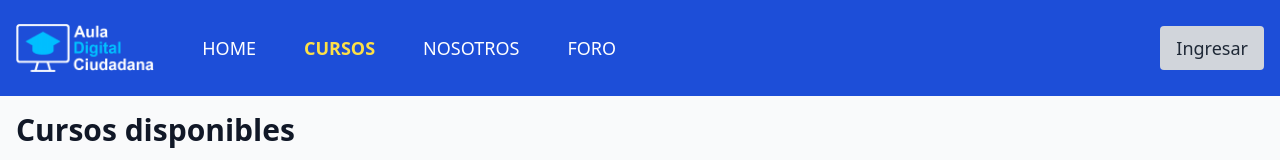
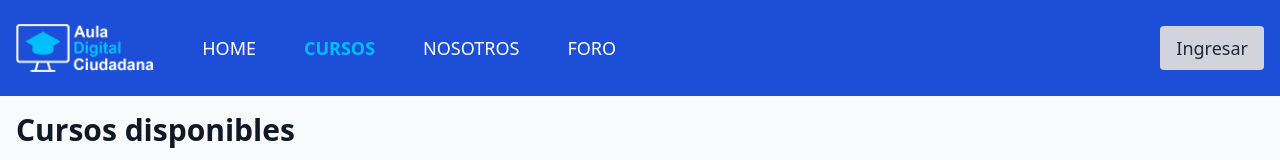
Before and after one commit to estebanaraoz/curso-webapp, a React (Vite) app: page /curso-webapp/cursos in a window 1280 px wide. Shown: the top 160 px of the page. Built offline with nearby package versions, Linux system fonts and the light colour scheme.

Commit message:
Use cyan for active nav links

```diff
--- a/src/components/Navbar.tsx
+++ b/src/components/Navbar.tsx
@@ -145,7 +145,7 @@ export default function Navbar() {
         <NavLink
           to="/"
           className={({ isActive }) =>
-            `block px-4 py-2 uppercase ${isActive ? 'font-semibold text-yellow-300' : ''}`}
+            `block px-4 py-2 uppercase ${isActive ? 'font-semibold text-tertiary' : ''}`}
           onClick={() => setOpen(false)}
         >
           Home
@@ -153,7 +153,7 @@ export default function Navbar() {
         <NavLink
           to="/cursos"
           className={({ isActive }) =>
-            `block px-4 py-2 uppercase ${isActive ? 'font-semibold text-yellow-300' : ''}`}
+            `block px-4 py-2 uppercase ${isActive ? 'font-semibold text-tertiary' : ''}`}
           onClick={() => setOpen(false)}
         >
           Cursos
@@ -161,7 +161,7 @@ export default function Navbar() {
         <NavLink
           to="/nosotros"
           className={({ isActive }) =>
-            `block px-4 py-2 uppercase ${isActive ? 'font-semibold text-yellow-300' : ''}`}
+            `block px-4 py-2 uppercase ${isActive ? 'font-semibold text-tertiary' : ''}`}
           onClick={() => setOpen(false)}
         >
           Nosotros
@@ -169,7 +169,7 @@ export default function Navbar() {
         <NavLink
           to="/foro"
           className={({ isActive }) =>
-            `block px-4 py-2 uppercase ${isActive ? 'font-semibold text-yellow-300' : ''}`}
+            `block px-4 py-2 uppercase ${isActive ? 'font-semibold text-tertiary' : ''}`}
           onClick={() => setOpen(false)}
         >
           Foro
```
